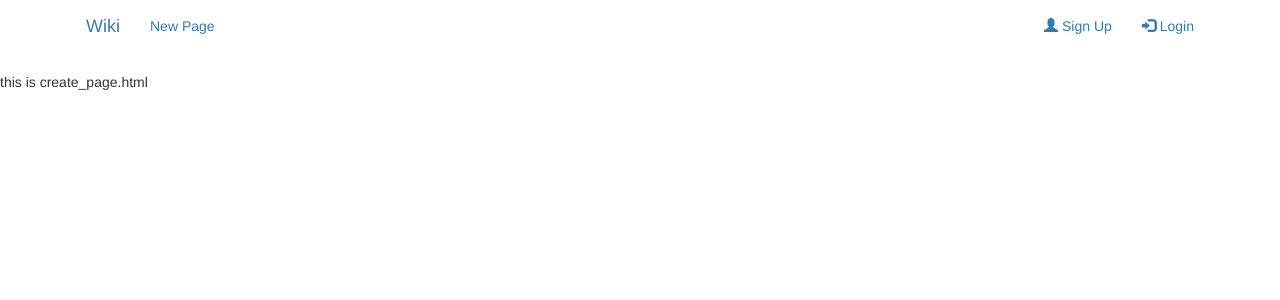
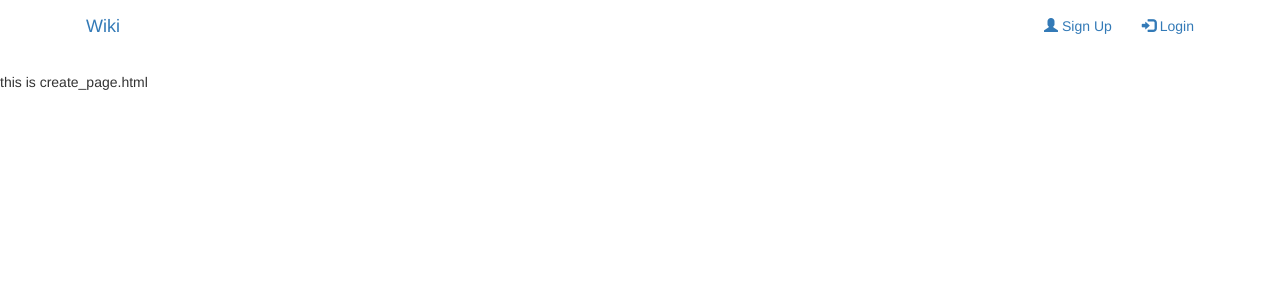
Before and after one commit to jreiher2003/Wiki, a Flask app: page /new in a window 1280 px wide. Shown: the top 300 px of the page. Run offline with Flask 2, Linux system fonts and the light colour scheme; some libraries are stand-ins or nearby versions.

Commit message:
Remove new page link

```diff
--- a/app/templates/base.html
+++ b/app/templates/base.html
@@ -19,7 +19,7 @@
                     <a class="navbar-brand" href="{{ url_for('index') }}">Wiki</a>
                 </div>
                 <ul class="nav navbar-nav">
-                    <li><a href="{{ url_for('create_page') }}">New Page</a></li>
+                    <!-- <li><a href="">New Page</a></li> -->
                 </ul>
                 <ul class="nav navbar-nav navbar-right">
                  {% if current_user.is_active %}
```
